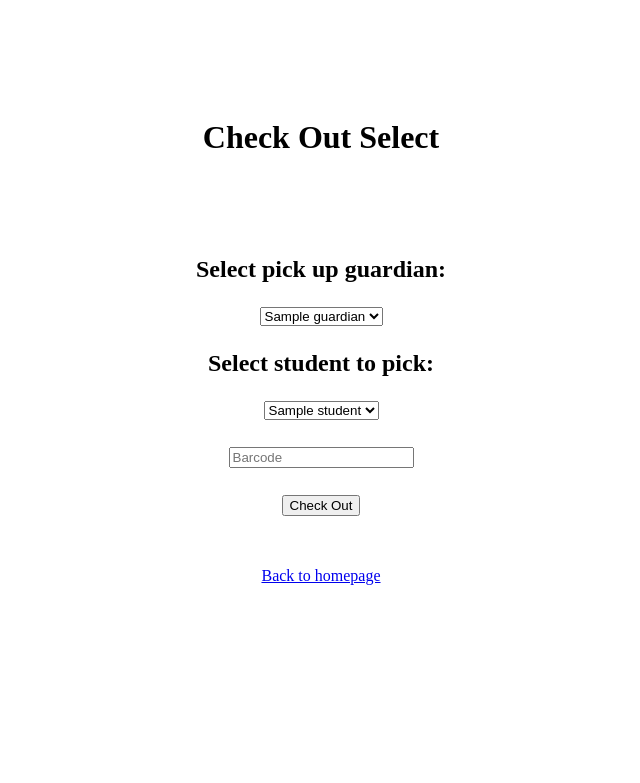
After one commit to spencerlli/CKFM-enrollment-check-in-out-system, a Flask app: template flask_code/templates/checkOutSelect.html in a window 1280 px wide. The commit adds this page. Shown: the top 783 px of the page, without its empty margins (319-959 px from the left). Run offline with Flask 2, Linux system fonts and the light colour scheme; the template is opened without the code that fills it: most values are stand-ins (such as "Sample title", 1, 10 or a date in 2020); some libraries are stand-ins or nearby versions.

Commit message:
check in/out done

```diff
--- a/flask_code/app.py
+++ b/flask_code/app.py
@@ -1,3 +1,4 @@
+from email.policy import default
 import pymysql
 pymysql.install_as_MySQLdb()
 
@@ -7,6 +8,8 @@ from flask import Flask, render_template, request, redirect, url_for, session
 from flask_mysqldb import MySQL
 import MySQLdb.cursors
 import re
+from ast import literal_eval as make_tuple
+import random
 
 
 app = Flask(__name__)
@@ -18,6 +21,18 @@ app.config['MYSQL_PASSWORD'] = '123456'
 app.config['MYSQL_DB'] = 'Users'
 
 mysql = MySQL(app)
+
+
+def generate_random_str(randomLength=8):
+    """
+    生成一个指定长度的随机字符串
+    """
+    random_str = ''
+    base_str = 'ABCDEFGHIGKLMNOPQRSTUVWXYZabcdefghigklmnopqrstuvwxyz0123456789'
+    length = len(base_str) - 1
+    for i in range(randomLength):
+        random_str += base_str[random.randint(0, length)]
+    return random_str
 
 
 @app.route('/', methods=['GET', 'POST'])
@@ -41,8 +56,8 @@ def firstTimeEnroll():
         phoneNumber = request.form['phoneNumber']
         cursor = mysql.connection.cursor(MySQLdb.cursors.DictCursor)
         cursor.execute('SELECT * FROM guardian WHERE phone_number = %s;', (phoneNumber, ))
-        account = cursor.fetchone()
-        if account:
+        guardian = cursor.fetchone()
+        if guardian:
             msg = 'Family already existed, please do additional enrollment.'
         # elif not (firstName and lastName):
         #     msg = 'Please fill out the form!'
@@ -76,42 +91,140 @@ def firstTimeEnroll():
 
 @app.route('/checkIn', methods=['GET', 'POST'])
 def checkIn():
-    msg = ''
-    if request.method == 'POST' and 'password' in request.form:
-        password = request.form['password']
+    msg = 'Input guardian\'s phone number to identify the family:'
+    if request.method == 'POST' and 'phoneNumber' in request.form:
+        phoneNumber = request.form['phoneNumber']
         cursor = mysql.connection.cursor(MySQLdb.cursors.DictCursor)
         cursor.execute(
-            'SELECT * FROM students WHERE password = %s', (password, ))
-        account = cursor.fetchone()
-        if account:
+            'SELECT * FROM guardian WHERE phone_number = %s;', (phoneNumber, ))
+        guardian = cursor.fetchone()
+        if guardian:
+            guardianId = guardian['id']
             cursor.execute(
-                "UPDATE students SET checked_in = true WHERE password = %s;", (password, ))
-            mysql.connection.commit()
-            msg = 'Check in successfully!'
-            return render_template('checkIn.html', msg=msg)
+                'SELECT * FROM family WHERE guardian_id = %s;', (guardianId, ))
+            familyId = cursor.fetchone()['id']
+            return redirect(url_for('checkInSelect', familyId=familyId))
         else:
-            msg = 'Incorrect password !'
+            msg = 'Incorrect phone number!'
+    elif request.method == 'POST':
+        msg = 'Please input guardian\'s phone number!'
     return render_template('checkIn.html', msg=msg)
+
+
+@app.route('/checkInSelect?<int:familyId>', methods=['GET', 'POST'])
+def checkInSelect(familyId=0):
+    if request.method == 'GET':
+        cursor = mysql.connection.cursor(MySQLdb.cursors.DictCursor)
+        cursor.execute(
+            'SELECT family.id, family.guardian_id, guardian.first_name, guardian.last_name, \
+                    family.student_id, student.first_name, student.last_name \
+            FROM family JOIN guardian ON family.guardian_id = guardian.id \
+                        JOIN student ON family.student_id = student.id \
+            WHERE family.id = %s;', (familyId, ))
+        data = cursor.fetchall()
+        print(data)
+
+        guardians, students = set(), set()
+        for d in data:
+            guardians.add((d['guardian_id'], d['first_name'], d['last_name']))
+            students.add((d['student_id'], d['student.first_name'], d['student.last_name']))
+
+        return render_template('checkInSelect.html', guardians=guardians, students=students, familyId=familyId)
+    else:
+        guardian = request.form['guardian']
+        student = request.form['student']
+        return redirect(url_for('checkInSuccess', guardian=guardian, student=student))
+
+
+@app.route('/checkInSuccess?<string:guardian>&<string:student>', methods=['GET'])
+def checkInSuccess(guardian, student):
+    guardian = make_tuple(guardian)
+    student = make_tuple(student)
+    guardianId = guardian[0]
+    studentId = student[0]
+    guardianName = guardian[1] + ' ' + guardian[2]
+    studentName = student[1] + ' ' + student[2]
+    barcode = generate_random_str(randomLength=8)
+
+    cursor = mysql.connection.cursor(MySQLdb.cursors.DictCursor)
+    cursor.execute(
+            'UPDATE student SET checked_in = %s, barcode = %s WHERE id = %s;', (guardianId, barcode, studentId, ))
+    mysql.connection.commit()
+
+    return render_template('checkInSuccess.html', guardianName=guardianName, studentName=studentName, barcode=barcode)
 
 
 @app.route('/checkOut', methods=['GET', 'POST'])
 def checkOut():
-    msg = ''
-    if request.method == 'POST' and 'password' in request.form:
-        password = request.form['password']
+    msg = 'Input guardian\'s phone number to identify the family:'
+    if request.method == 'POST' and 'phoneNumber' in request.form:
+        phoneNumber = request.form['phoneNumber']
         cursor = mysql.connection.cursor(MySQLdb.cursors.DictCursor)
         cursor.execute(
-            'SELECT * FROM students WHERE password = %s', (password, ))
-        account = cursor.fetchone()
-        if account:
+            'SELECT * FROM guardian WHERE phone_number = %s;', (phoneNumber, ))
+        guardian = cursor.fetchone()
+        if guardian:
+            guardianId = guardian['id']
             cursor.execute(
-                "UPDATE students SET checked_in = false WHERE password = %s;", (password, ))
-            mysql.connection.commit()
-            msg = 'Check Out successfully!'
-            return render_template('checkOut.html', msg=msg)
+                'SELECT * FROM family WHERE guardian_id = %s;', (guardianId, ))
+            familyId = cursor.fetchone()['id']
+            return redirect(url_for('checkOutSelect', familyId=familyId))
         else:
-            msg = 'Incorrect password!'
+            msg = 'Incorrect phone number!'
+    elif request.method == 'POST':
+        msg = 'Please input guardian\'s phone number!'
     return render_template('checkOut.html', msg=msg)
+
+
+@app.route('/checkOutSelect?<int:familyId>', methods=['GET', 'POST'])
+def checkOutSelect(familyId=0):
+    if request.method == 'GET':
+        cursor = mysql.connection.cursor(MySQLdb.cursors.DictCursor)
+        cursor.execute(
+            'SELECT family.id, family.guardian_id, guardian.first_name, guardian.last_name, \
+                    family.student_id, student.first_name, student.last_name \
+            FROM family JOIN guardian ON family.guardian_id = guardian.id \
+                        JOIN student ON family.student_id = student.id \
+            WHERE family.id = %s;', (familyId, ))
+        data = cursor.fetchall()
+
+        guardians, students = set(), set()
+        for d in data:
+            guardians.add((d['guardian_id'], d['first_name'], d['last_name']))
+            students.add((d['student_id'], d['student.first_name'], d['student.last_name']))
+
+        return render_template('checkOutSelect.html', guardians=guardians, students=students, familyId=familyId)
+    else:
+        guardian = request.form['guardian']
+        student = request.form['student']
+        studentId = make_tuple(student)[0]
+        barcode = request.form['barcode']
+
+        cursor = mysql.connection.cursor(MySQLdb.cursors.DictCursor)
+        cursor.execute(
+            'SELECT id from student where barcode = %s;', (barcode, ))
+        if cursor.fetchone()['id'] == studentId:
+            return redirect(url_for('checkOutSuccess', msg=None, guardian=guardian, student=student))
+        else:
+            msg = 'Picking up wrong student, please verify.'
+            return render_template('checkOutSelect.html', msg=msg, guardians=guardians, students=students, familyId=familyId)
+
+
+@app.route('/checkOutSuccess?<string:guardian>&<string:student>', methods=['GET'])
+def checkOutSuccess(guardian, student):
+    guardian = make_tuple(guardian)
+    student = make_tuple(student)
+    guardianId = guardian[0]
+    studentId = student[0]
+    guardianName = guardian[1] + ' ' + guardian[2]
+    studentName = student[1] + ' ' + student[2]
+
+    cursor = mysql.connection.cursor(MySQLdb.cursors.DictCursor)
+    cursor.execute(
+            'UPDATE student SET checked_in = 0, checked_out = %s, barcode = NULL WHERE id = %s;', (guardianId, studentId, ))
+    mysql.connection.commit()
+
+    return render_template('checkOutSuccess.html', guardianName=guardianName, studentName=studentName)
 
 
 # @app.route('/login', methods=['GET', 'POST'])
--- a/flask_code/templates/checkIn.html
+++ b/flask_code/templates/checkIn.html
@@ -7,13 +7,13 @@
 		<div align="center">
 
 			<div class="header">
-				<h1 class="word">CheckIn</h1>
+				<h1 class="word">Check In</h1>
 			</div></br></br></br>
 			<h2 class="word">
 				<form action="{{ url_for('checkIn') }}" method="post">
 				<div class="msg">{{ msg }}</div>
 				<input id="phoneNumber" name="phoneNumber" type="tel" placeholder="Guardian's phone number"/></br></br>
-				<input type="submit" class="btn" value="Check in"></br></br>
+				<input type="submit" class="btn" value="Submit"></br></br>
 				</form>
 			</h2>
         <p><a href="{{ url_for('index') }}"> Back to homepage </a></p>
--- a/flask_code/templates/checkOut.html
+++ b/flask_code/templates/checkOut.html
@@ -7,13 +7,13 @@
 		<div align="center">
 
 			<div class="header">
-				<h1 class="word">CheckOut</h1>
+				<h1 class="word">Check Out</h1>
 			</div></br></br></br>
 			<h2 class="word">
 				<form action="{{ url_for('checkOut') }}" method="post">
 				<div class="msg">{{ msg }}</div>
-				<input id="phoneNumber" name="phoneNumber" type="tel" placeholder="Guardian's phone number"/></br></br>
-				<input type="submit" class="btn" value="Check Out"></br></br>
+				<input id="phoneNumber" name="phoneNumber" placeholder="Guardian's phone number"/></br></br>
+				<input type="submit" class="btn" value="Submit"></br></br>
 				</form>
 			</h2>
         <p><a href="{{ url_for('index') }}"> Back to homepage </a></p>
--- /dev/null
+++ b/flask_code/templates/checkOutSelect.html
@@ -0,0 +1,40 @@
+<html>
+	<head>
+		<meta charset="UTF-8">
+		<title> Check Out Select</title>
+	</head>
+	<body></br></br></br></br></br>
+		<div align="center">
+
+			<div class="header">
+				<h1 class="word">Check Out Select</h1>
+			</div></br></br></br>
+			<h2 class="word">
+				<form action="{{ url_for('checkOutSelect', familyId=familyId) }}" method="post">
+                    <div class="msg">{{ msg }}</div>
+					<p> Select pick up guardian: </p>
+					<select name="guardian">
+						{% for guardian in guardians %}
+							<option value="{{ guardian }}">{{ guardian }}</option>
+						{% endfor %}
+					</select>
+
+					<p> Select student to pick: </p>
+					<select name="student">
+						{% for student in students %}
+							<option value="{{ student }}">{{ student }}</option>
+						{% endfor %}
+					</select>
+
+                    </br></br>
+                    <input id="barcode" name="barcode" placeholder="Barcode"/>
+
+					</br></br>
+					<input type="submit" class="btn" value="Check Out"></br></br>
+				</form>
+			</h2>
+        <p><a href="{{ url_for('index') }}"> Back to homepage </a></p>
+
+		</div>
+	</body>
+</html>
```
Also changed, not shown: flask_code/templates/checkInSelect.html (added, +37 -0 lines), flask_code/templates/checkInSuccess.html (added, +22 -0 lines), flask_code/templates/checkOutSuccess.html (added, +20 -0 lines).
